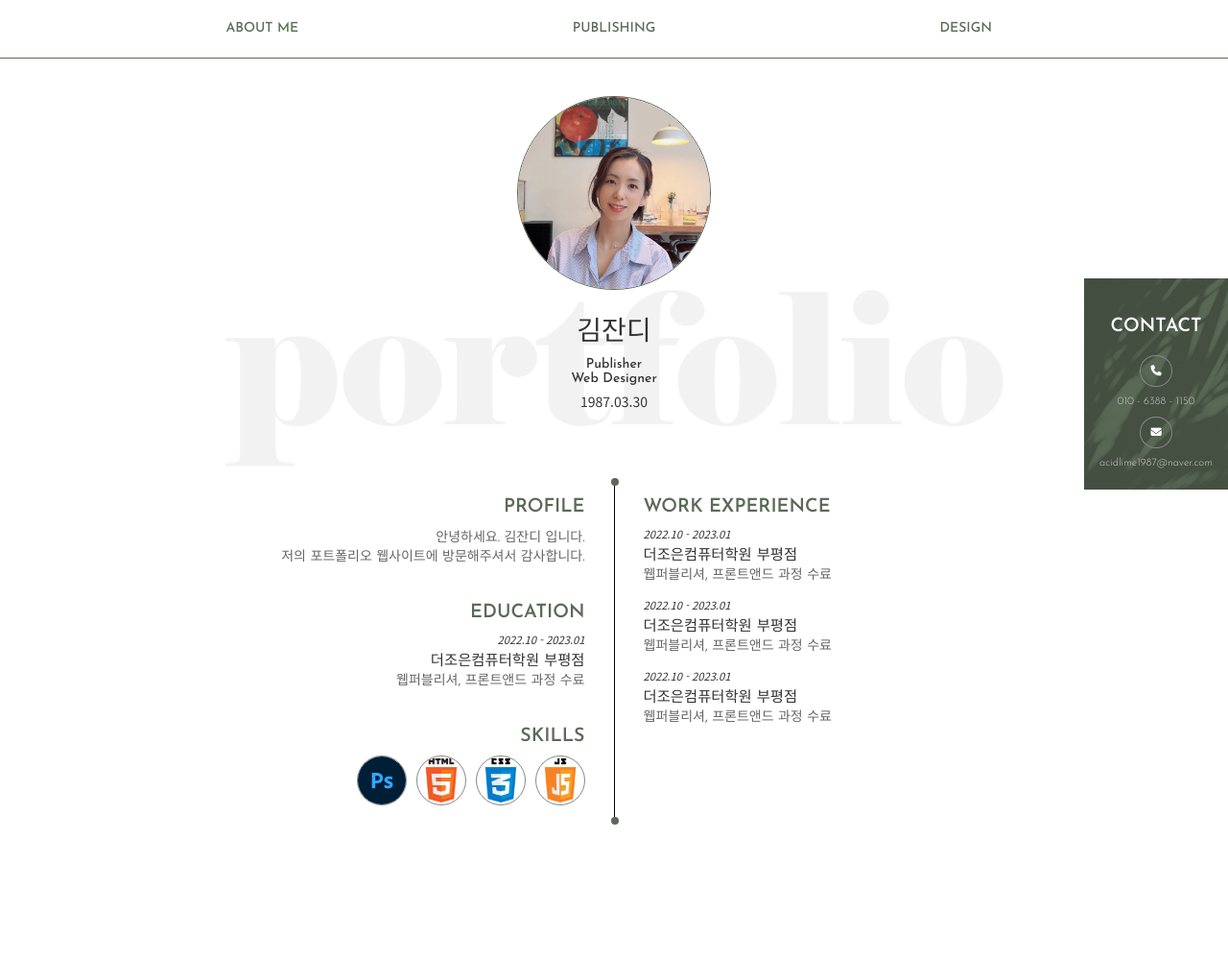
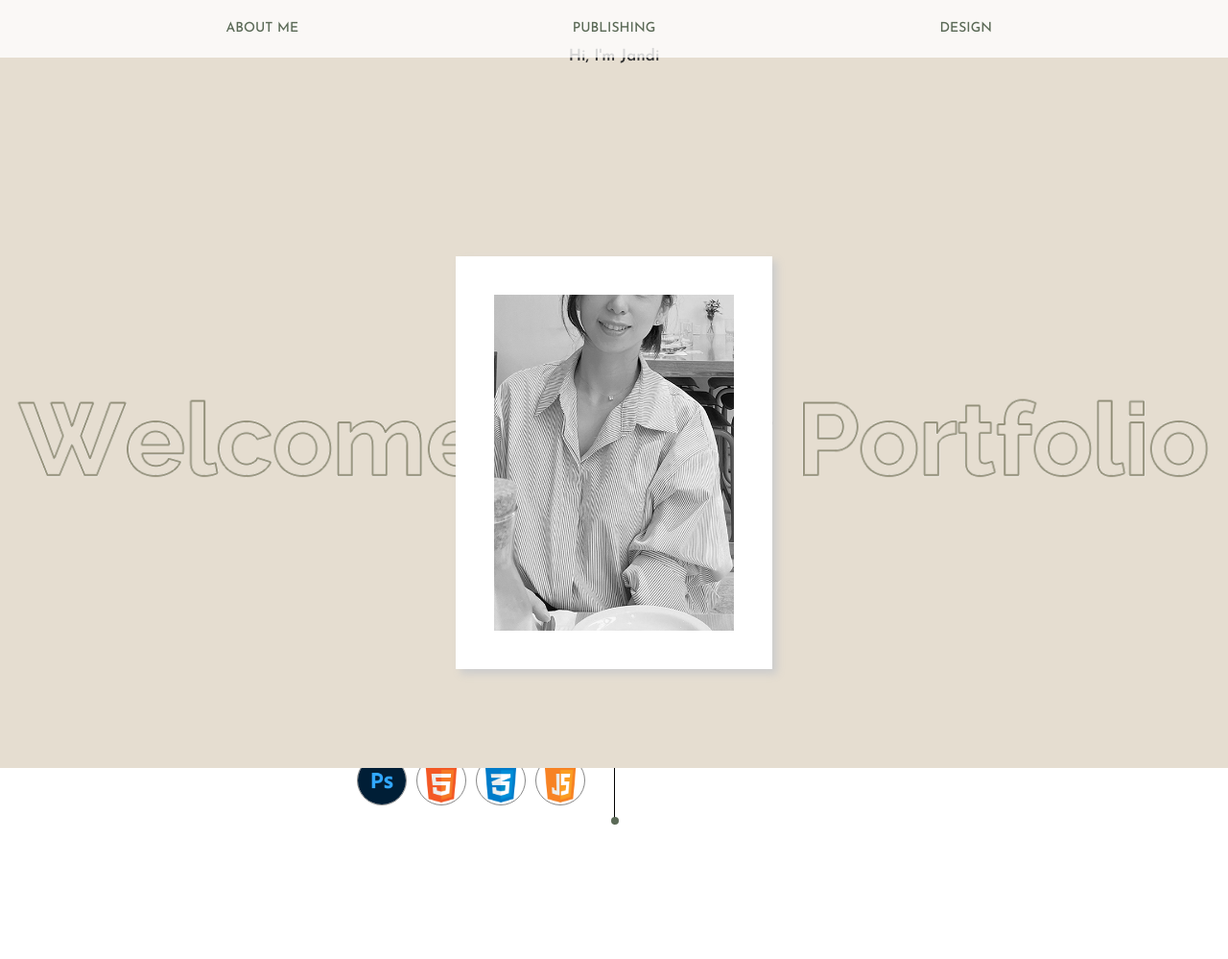
Before and after one commit to purplelilith/portfolio, a PHP site: page / in a window 1280 px wide. Shown: the top 999 px of the page at 96% size. Run offline with PHP 8.4, Linux system fonts and the light colour scheme; some libraries are stand-ins or nearby versions.

Commit message:
홈 화면 추가

```diff
--- a/css/gnb.css
+++ b/css/gnb.css
@@ -5,7 +5,6 @@
   left: 0;
   width: 100%;
   height : 60px;
-  border-bottom: 1px solid var(--point);
   background-color: rgba(255,255,255,0.8);
 }
 .gnb>ul{
--- /dev/null
+++ b/css/home.css
@@ -0,0 +1,52 @@
+.home_section {
+  position: absolute;
+  z-index: 3;
+  width: 100%;
+  height: 100%;
+  background-color: #e5ddd0;
+  overflow: hidden;
+}
+.home_section h2 {
+  text-align: center;
+  margin-top: 50px;
+  font-weight: 600;
+  font-size: 1.2em;
+}
+.home_section figure {
+  width: 250px;
+  margin: 0 auto;
+  margin-top: 200px;
+  padding: 40px;
+  background-color: #fff;
+  box-shadow: 5px 5px 8px #ccc;
+}
+.home_section figure img {
+  width: 100%;
+  height: 100%;
+  object-fit: cover;
+  object-position: center;
+}
+.home_section .text_box {
+  position: absolute;
+  z-index: -1;
+  width: 100%;
+  height: 130px;
+  top: 50%;
+  left: 0;
+  opacity: 0.5;
+  background-image: url(../img/home_text.png);
+  background-size: contain;
+  animation: text_box 800000s linear infinite ;
+}
+@keyframes text_box {
+  0% {
+    background-position: 0 center;
+  }
+  100%{
+    background-position: -10000000% center;
+  }
+}
+.home_section em {
+  text-align: center;
+  margin-top: 100%;
+}
--- /dev/null
+++ b/gnb.php
@@ -0,0 +1,13 @@
+<nav class="gnb">
+    <ul>
+      <li>
+        <a href="#">about me</a>
+      </li>
+      <li>
+        <a href="#">publishing</a>
+      </li>
+      <li>
+        <a href="#">design</a>
+      </li>
+    </ul>
+  </nav>
--- /dev/null
+++ b/home.php
@@ -0,0 +1,9 @@
+<section class="home_section">
+  <h2>Hi, I'm Jandi</h2>
+  <div class="text_box">
+  </div>
+  <figure>
+    <span><img src="./img/profile_black.jpg" alt=""></spa>
+  </figure>
+  <?php include "gnb.php" ?>
+</section>
--- a/index.php
+++ b/index.php
@@ -11,6 +11,7 @@
   <link rel="stylesheet" href="./css/profile.css">
   <link rel="stylesheet" href="./css/gnb.css">
   <link rel="stylesheet" href="./css/web_port.css">
+  <link rel="stylesheet" href="./css/home.css">
   <script src="https://kit.fontawesome.com/64e2084006.js" crossorigin="anonymous"></script>
   <script src="http://code.jquery.com/jquery-latest.js"></script>
   <script src="./js/script.js"></script>
@@ -18,26 +19,17 @@
   <title>Document</title>
 </head>
 <body>
-  <nav class="gnb">
-    <ul>
-      <li>
-        <a href="#">about me</a>
-      </li>
-      <li>
-        <a href="#">publishing</a>
-      </li>
-      <li>
-        <a href="#">design</a>
-      </li>
-    </ul>
-  </nav>
+  <!-- gnb 시작 -->
+  <?php include "gnb.php" ?>
+  <!-- gnb 끝-->
+  <!-- 첫화면 시작 -->
+  <?php include "home.php" ?>
+  <!-- 첫화면 끝-->
   <!-- 프로필영역 시작 -->
   <?php include "profile.php" ?>
   <!-- 프로필영역 끝 -->
   <!-- 포트폴리오 상세 시작 -->
   <?php include "web_port.php" ?>
   <!-- 포트폴리오 상세 끝-->
-
-
 </body>
 </html>
```
Also changed, not shown: img/home_text.png (added), img/profile_black.jpg (added).
